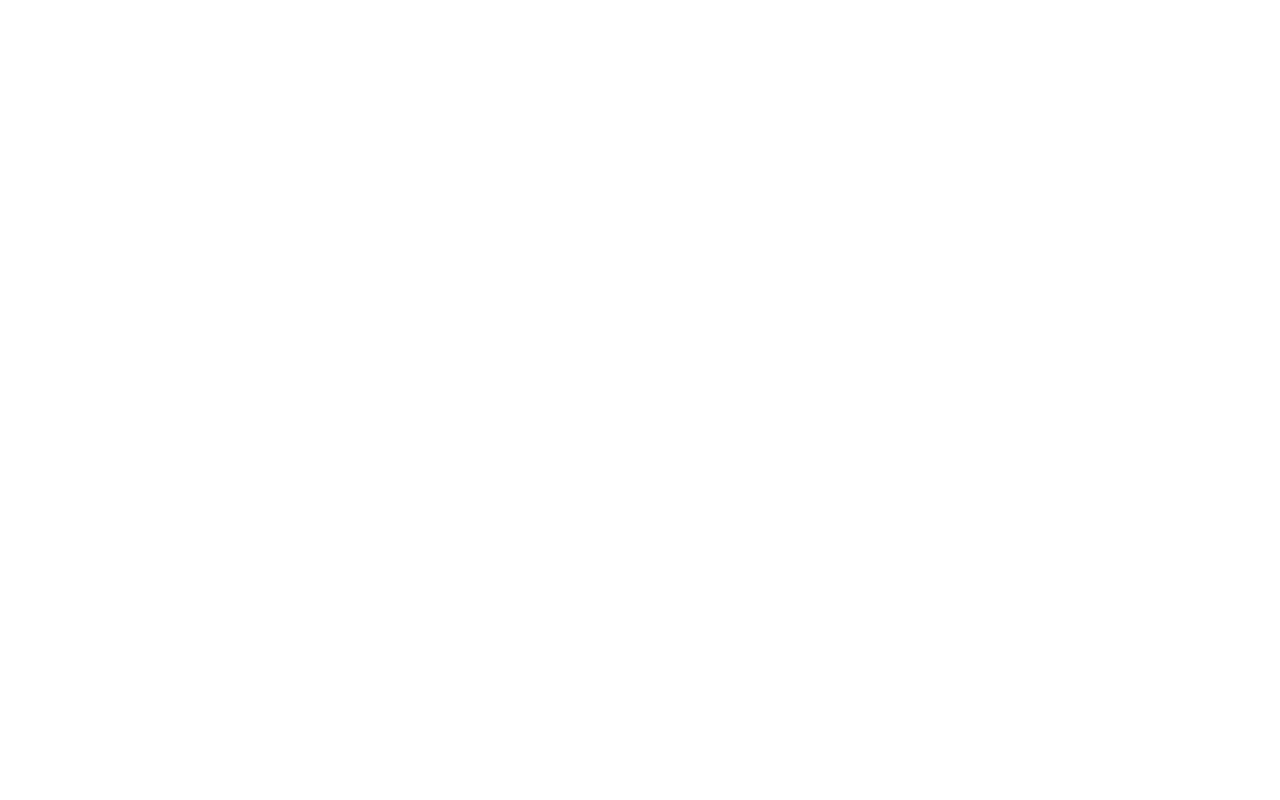
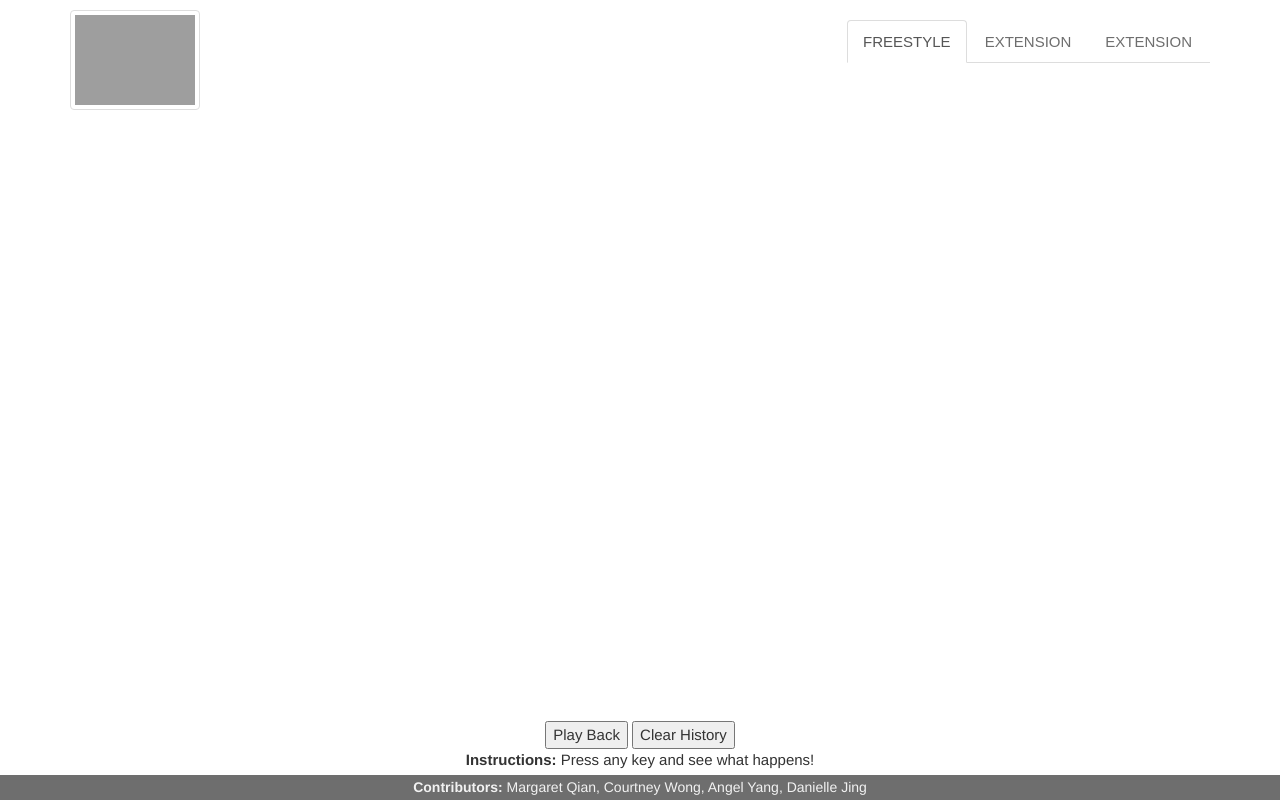
Before and after one commit to bloooop/bloooop.github.io, a plain HTML site: page index.html in a window 1280 px wide. Drawn offline with nearby package versions, Linux system fonts and the light colour scheme; grey boxes are pictures that could not be loaded.

Commit message:
implement playback, improve website design

```diff
--- a/index.html
+++ b/index.html
@@ -1,41 +1,82 @@
 <!DOCTYPE html>
 <html>
+	<head>
+		<link href="http://s3.amazonaws.com/codecademy-content/courses/ltp/css/bootstrap.css" rel="stylesheet">
+		<link href="main.css" rel="stylesheet"/>
+	</head>
+
 	<body>
+		<div class="nav">
+			<div class="container">
 
+				<div class="pull-left">
+					<div class="thumbnail">
+						<img src="http://puu.sh/fzvaJ/e2a3797d47.png" width="120">
+					</div> <!--"thumbnail"-->
+				</div> <!--"pull-left"-->
+
+				<div class="pull-right">
+					<ul class="nav nav-tabs">
+						<li class="active"><a href="#">Freestyle</a></li>
+						<li><a href="https://www.google.com">Extension</a></li>
+						<li><a href="#">Extension</a></li>
+					</ul> <!--"nav nav-tabs"-->
+				</div> <!--"pull-right"-->
+
+			</div> <!--"container"-->
+		</div> <!--"nav"-->
+
+		<!-- Image and Sounds -->
+		<div class="display">
 			<audio id="bloop_sound" src="sounds/space_bloop.mp3"></audio>
-<img id="bloop_img"></img>
+			<img id="bloop_img" height="500"></img>
 
 			<audio id="fart_sound" src="sounds/0_fart.mp3"></audio>
-<img id="fart_img"></img>
+			<img id="fart_img" height="500"></img>
 
 			<audio id="fightsong_sound" src="sounds/1_fightsong.mp3"></audio>
-<img id="fightsong_img"></img>
+			<img id="fightsong_img" height="500"></img>
 
 			<audio id="furelise_sound" src="sounds/2_furelise.mp3"></audio>
-<img id="furelise_img"></img>
+			<img id="furelise_img" height="500"></img>
 
 			<audio id="scream_sound" src="sounds/3_scream.mp3"></audio>
-<img id="scream_img"></img>
+			<img id="scream_img" height="500"></img>
 
 			<audio id="baymax_sound" src="sounds/4_baymax.mp3"></audio>
-<img id="baymax_img"></img>
+			<img id="baymax_img" height="500"></img>
 
 			<audio id="minion_sound" src="sounds/5_minion.mp3"></audio>
-<img id="minion_img"></img>
+			<img id="minion_img" height="500"></img>
 
 			<audio id="basketball_sound" src="sounds/6_basketball.mp3"></audio>
-<img id="basketball_img"></img>
+			<img id="basketball_img" height="500"></img>
 
 			<audio id="opera_sound" src="sounds/7_operasinger.mp3"></audio>
-<img id="opera_img"></img>
+			<img id="opera_img" height="500"></img>
 
 			<audio id="triangle_sound" src="sounds/8_triangle.mp3"></audio>
-<img id="triangle_img"></img>
+			<img id="triangle_img" height="500"></img>
 
 			<audio id="whistle_sound" src="sounds/9_whistle.mp3"></audio>
-<img id="whistle_img"></img>
+			<img id="whistle_img" height="500"></img>
+		</div>
+
+		<div class="instructions">
+			<div class="container">
+				<input id="PlayBack" type="button" value="Play Back" onclick="playBack();" />
+				<input id="ClearHistory" type="button" value="Clear History" onclick="clearHistory()"/>
+				<p><strong>Instructions:</strong> Press any key and see what happens!</p>
+			</div> <!--"container"-->
+		</div> <!--"instructions"-->
+
+		<footer class="footer">
+			<div class="container">
+				<p><strong>Contributors:</strong> Margaret Qian, Courtney Wong, Angel Yang, Danielle Jing</p>
+			</div> <!--"container"-->
+		</footer>
+
+	</body>
 
 	<script src="key.js"></script>
-
-</body>
 </html>
--- a/key.js
+++ b/key.js
@@ -1,5 +1,4 @@
 window.addEventListener("keydown", keyPress, false);
-window.addEventListener("mousedown", mouseClick);
 
 var sounds = {};
 var images = {};
@@ -52,20 +51,11 @@ image_path[57] = 'images/9_whistle.png';
 var playHistory = [];
 
 function keyPress(e) {
-    playKey(e);
+    playKey(e.keyCode);
     playHistory.push(e.keyCode);
 }
 
-function playKey(e)
-{
-	sounds[e.keyCode].play();
-    setTimeout(function(){
-    	images[e.keyCode].src='';
-    },sounds[e.keyCode].duration*1000)
-    images[e.keyCode].src=image_path[e.keyCode];
-}
-
-function playAgain(code){
+function playKey(code){
 	sounds[code].play();
     setTimeout(function(){
     	images[code].src='';
@@ -74,11 +64,20 @@ function playAgain(code){
 }
 
 function playBack() {
-	for (var i = 0; i < playHistory.length; i++){
-		playAgain(playHistory[i]);
-	}
+	var index = 0;
+    var stopId;
+    playKey(playHistory[index]);
+    stopId = setInterval(function(){
+        index++;
+        if(index >= playHistory.length){
+            clearInterval(stopId)
+        }
+        if(index < playHistory.length){
+            playKey(playHistory[index]);
+        }
+    },sounds[playHistory[index]].duration*1000 + 1000);
 }
 
-function mouseClick(){
-	playBack();
+function clearHistory(){
+	playHistory = [];
 }
--- /dev/null
+++ b/main.css
@@ -0,0 +1,39 @@
+.nav a {
+	color: #6E6E6E;
+	font-size: 15px;
+	font-family: sans-serif;
+	text-transform: uppercase;
+}
+
+.nav {
+	margin-top:0px;
+	padding-top: 10px;
+	padding-bottom: 0px;
+}
+
+.display {
+	padding: 8px;
+	text-align: center;
+}
+
+.instructions {
+	position: fixed;
+	bottom: 20px;
+	left: 0px;
+	right: 0px;
+	text-align: center;
+	font-size: 15px;
+	text-align: center;
+}
+
+.footer {
+	position: fixed;
+	left: 0px;
+	bottom: 0px;
+	height: 25px;
+	width: 100%;
+	background-color: #6E6E6E;
+	color: #F2F2F2;
+	text-align: center;
+	padding-top:2px;
+}
```
Also changed, not shown: 1 other file. Lines whose indentation alone changed are shown as unchanged.
